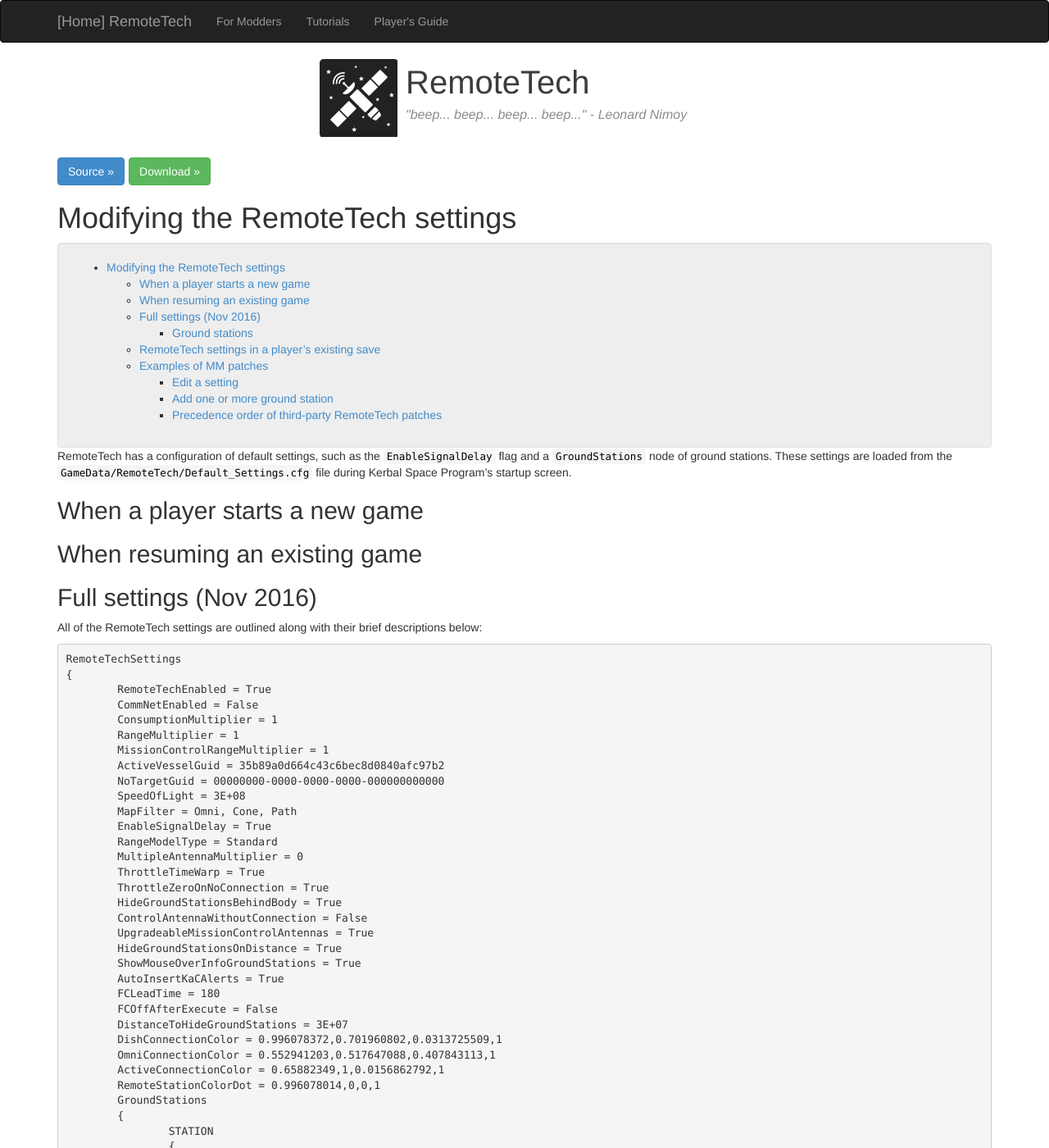
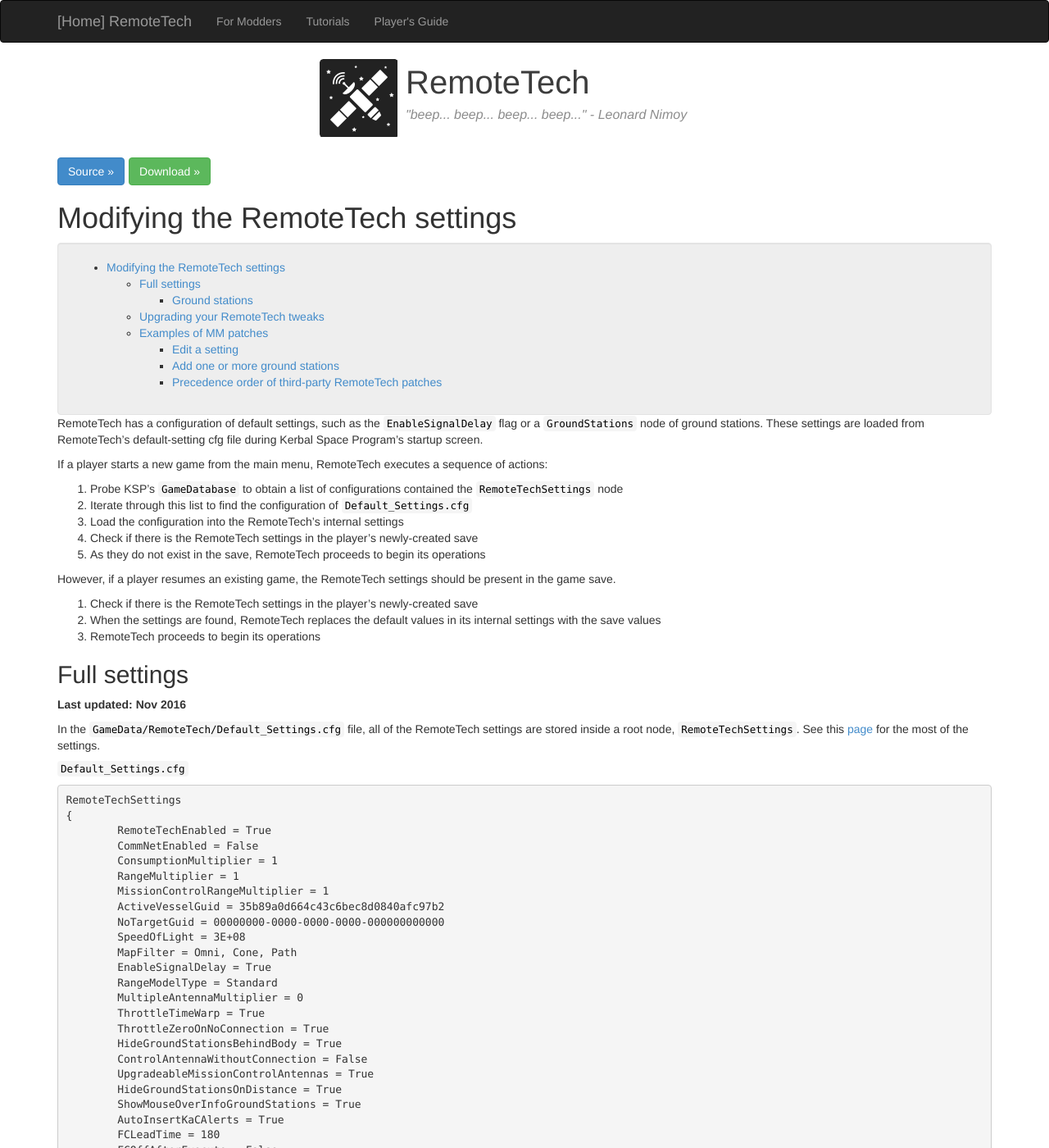
Before and after one commit to RemoteTechnologiesGroup/RemoteTech, a Jekyll site: the page built from modders/settings.md, in a window 1280 px wide and 1400 px high. Shown: the whole window at 82% size. Built offline with Jekyll 4.4.1, drawn with Linux system fonts in a browser that asks for light colours; nearby versions of some CDN libraries; some of the changed text lies outside the part shown.

Commit message:
Complete the first one-third of MM-modder page

````diff
--- a/modders/settings.md
+++ b/modders/settings.md
@@ -10,16 +10,29 @@
 
 {% include toc.html %}
 
-RemoteTech has a configuration of default settings, such as the `EnableSignalDelay` flag and a `GroundStations` node of ground stations. These settings are loaded from the `GameData/RemoteTech/Default_Settings.cfg` file during Kerbal Space Program's startup screen.
+RemoteTech has a configuration of default settings, such as the `EnableSignalDelay` flag or a `GroundStations` node of ground stations. These settings are loaded from RemoteTech's default-setting cfg file during Kerbal Space Program's startup screen.
 
-## When a player starts a new game
+If a player starts a new game from the main menu, RemoteTech executes a sequence of actions:
 
-## When resuming an existing game
+1. Probe KSP's `GameDatabase` to obtain a list of configurations contained the `RemoteTechSettings` node
+2. Iterate through this list to find the configuration of `Default_Settings.cfg`
+3. Load the configuration into the RemoteTech's internal settings
+4. Check if there is the RemoteTech settings in the player's newly-created save
+5. As they do not exist in the save, RemoteTech proceeds to begin its operations
 
-## Full settings (Nov 2016)
+However, if a player resumes an existing game, the RemoteTech settings should be present in the game save.
 
-All of the RemoteTech settings are outlined along with their brief descriptions below:
+4. Check if there is the RemoteTech settings in the player's newly-created save
+5. When the settings are found, RemoteTech replaces the default values in its internal settings with the save values
+6. RemoteTech proceeds to begin its operations
 
+## Full settings
+
+**Last updated: Nov 2016**
+
+In the `GameData/RemoteTech/Default_Settings.cfg` file, all of the RemoteTech settings are stored inside a root node, `RemoteTechSettings`. See this [page](http://remotetechnologiesgroup.github.io/RemoteTech/guide/settings/) for the most of the settings.
+
+`Default_Settings.cfg`
 ```
 RemoteTechSettings
 {
@@ -84,7 +97,7 @@
 
 ### Ground stations
 
-The `GroundStations` section of `RemoteTech/RemoteTech_Settings.cfg` (which will be created when you start KSP) controls the number, range, and placement of satellite uplink stations. Each `STATION{}` block represents a station. By default, there is only one ground station, coinciding with the KSC Tracking Station.
+The `GroundStations` node controls the number, range, and placement of satellite uplink stations. Each `STATION{}` block represents a station. By default, there is a single ground station, coinciding with the Tracking Station of the Kerbal Space Center.
 
 Each `STATION{}` block needs the following fields:
 
@@ -92,7 +105,7 @@
 : A unique idenfier for the station. **Must** be unique, or your network will exhibit undefined behavior. If you need a way to generate new guids, try [random.org](http://www.random.org/cgi-bin/randbyte?nbytes=16&format=h).
 
 `Name`
-: The name that shows up in the target selection menu.
+: The name that a player see in-game.
 
 `Latitude`, `Longitude`
 : The position of the station on the planet's surface in degrees north and degrees east, respectively.
@@ -103,10 +116,13 @@
 `Body`
 : The internal ID number of the planet on which the station is located. You can find a list of ID numbers for stock Kerbal Space Program [here](https://github.com/Anatid/XML-Documentation-for-the-KSP-API/blob/master/src/FlightGlobals.cs#L72). If you are playing with Real Solar System or other planet packs, edit this value with caution.
 
+`MarkColor` ** (RGBα quadruplet) (default = Red, fully opaque)**
+: The color in which the ground station will be drawn as a solid circle on the map view and tracking station.
+
 `Antennas`
-: This block should contain a single `ANTENNA` block, which itself should contain a single `Omni` field. The value of the field is the antenna range in meters.
+: This block should contain a single `ANTENNA` block, which itself should contain a single `Omni` field. The value of the field is the antenna range in meters. Except for the three-level `UpgradeableOmni` field, the other fields are currently unused.
 
-## RemoteTech settings in a player's existing save
+## Upgrading your RemoteTech tweaks
 
 ## Examples of MM patches
 
@@ -114,6 +130,6 @@
 
 ### Edit a setting
 
-### Add one or more ground station
+### Add one or more ground stations
 
 ### Precedence order of third-party RemoteTech patches
````
